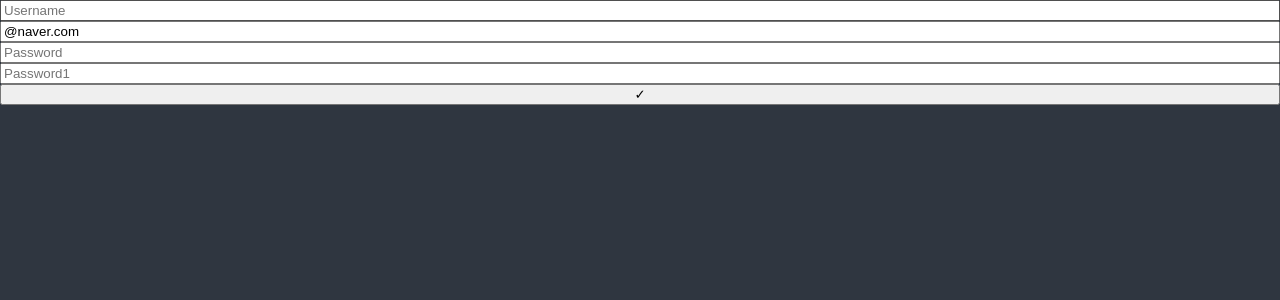
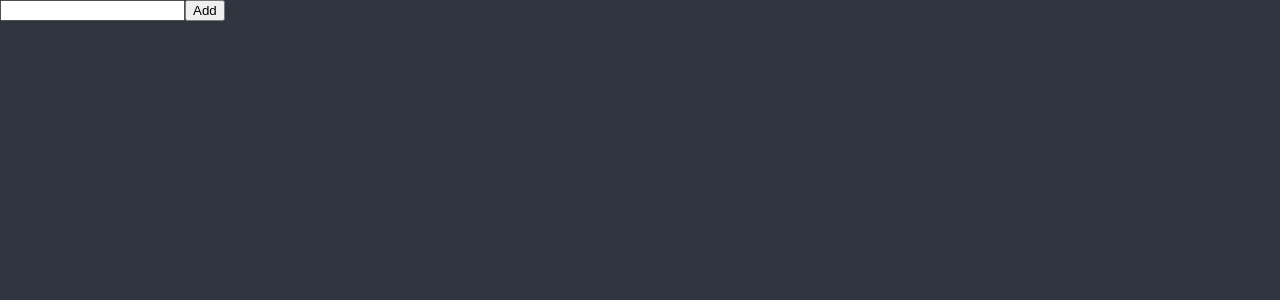
Before and after one commit to ccmonxx/state-management, a React (Create React App) app: page / in a window 1280 px wide. Shown: the top 300 px of the page. Built offline with nearby package versions, Linux system fonts and the light colour scheme.

Commit message:
Add To DO : recoil - atom, useRecoilState

```diff
--- a/package.json
+++ b/package.json
@@ -16,6 +16,7 @@
     "react-helmet-async": "^1.3.0",
     "react-hook-form": "^7.41.5",
     "react-scripts": "5.0.1",
+    "recoil": "^0.7.6",
     "styled-components": "^5.3.6",
     "typescript": "^4.9.4",
     "web-vitals": "^2.1.4"
--- a/src/components/ToDoList.tsx
+++ b/src/components/ToDoList.tsx
@@ -1,32 +1,5 @@
 import { useForm } from "react-hook-form";
-import styled from "styled-components";
-/*
-import { useState } from "react";
-
-function ToDoList() {
-	const [toDo, setToDo] = useState("");
-	const onChange = (event: React.FormEvent<HTMLInputElement>) => {
-		// setToDo(event.currentTarget.value);
-		const {
-			currentTarget: { value },
-		} = event;
-		setToDo(value);
-	};
-	const onSubmit = (event: React.FormEvent<HTMLFormElement>) => {
-		event.preventDefault();
-		console.log(toDo);
-	};
-
-	return (
-		<div>
-			<form onSubmit={onSubmit}>
-				<input value={toDo} onChange={onChange} placeholder="Write a to do" />
-				<button>✓</button>
-			</form>
-		</div>
-	);
-}
- */
+import { atom, useRecoilState } from "recoil";
 
 /*
 register : form 태그가 갖고있는 속성들을 사용할 수 있게 해준다
@@ -47,85 +20,47 @@ setError : 에러가 발생하는 경우 태그에 옵션(기능)을 설정할
 validate : 검사를 위한 조건을 설정할 수 있다
 */
 
-const Form = styled.form`
-	display: flex;
-	flex-direction: column;
-`;
-
 interface IForm {
-	username: string;
-	email: string;
-	password: string;
-	password1: string;
-	extraError?: string;
+	toDo: string;
 }
 
+interface IToDo {
+	id: number;
+	text: string;
+	catagory: "TODO" | "DOING" | "DONE";
+}
+
+const toDoState = atom<IToDo[]>({
+	key: "toDo",
+	default: [],
+});
+
 function ToDoList() {
-	const {
-		register,
-		handleSubmit,
-		formState: { errors },
-		setError,
-	} = useForm<IForm>({
-		defaultValues: { email: "@naver.com" },
-	});
+	const [toDos, setToDos] = useRecoilState(toDoState);
 
-	// 1. Password 검사
-	const onValid = (data: IForm) => {
-		if (data.password !== data.password1) {
-			setError("password1", { message: "Password are not the same" }, { shouldFocus: true });
-		}
-		// setError("extraError", { message: "Server offiline" });
+	const { register, handleSubmit, setValue } = useForm<IForm>();
+	const handleValid = ({ toDo }: IForm) => {
+		// console.log(data.toDo);
+		setToDos((oldToDos) => [
+			{ text: toDo, id: Date.now(), catagory: "TODO" },
+			...oldToDos,
+		]);
+		setValue("toDo", "");
 	};
-	console.log(errors);
 
 	return (
 		<div>
-			<Form onSubmit={handleSubmit(onValid)}>
+			<form onSubmit={handleSubmit(handleValid)}>
 				<input
-					{...register("username", {
-						required: "Write here",
-						validate: {
-							noNico: (value) => (value.includes("nico") ? "no nico allowed" : true),
-							noNick: (value) => (value.includes("nick") ? "no nick allowed" : true),
-						},
-					})}
-					placeholder="Username"
+					{...register("toDo", { required: "Please write a To Do" })}
 				/>
-				<span>{errors?.username?.message}</span>
-				<input
-					{...register("email", {
-						required: "Write here",
-						pattern: {
-							value: /^[A-Za-z0-9._-]+@naver.com$/,
-							message: "Only naver.com mails allowed",
-						},
-					})}
-					placeholder="Email"
-				/>
-				<span>{errors?.email?.message}</span>
-				<input
-					{...register("password", {
-						required: "Write here",
-						minLength: 5,
-					})}
-					placeholder="Password"
-				/>
-				<span>{errors.password?.message}</span>
-				<input
-					{...register("password1", {
-						required: "Password is required",
-						minLength: {
-							value: 5,
-							message: "Your password is too short",
-						},
-					})}
-					placeholder="Password1"
-				/>
-				<span>{errors.password1?.message}</span>
-				<button>✓</button>
-				{/* <span>{errors?.extraError?.message}</span> */}
-			</Form>
+				<button>Add</button>
+			</form>
+			<ul>
+				{toDos.map((toDo) => (
+					<li key={toDo.id}>{toDo.text}</li>
+				))}
+			</ul>
 		</div>
 	);
 }
--- a/src/index.tsx
+++ b/src/index.tsx
@@ -1,16 +1,21 @@
 import React from "react";
 import ReactDOM from "react-dom/client";
+import { RecoilRoot } from "recoil";
 import { ThemeProvider } from "styled-components";
 import App from "./App";
 import { GlobalStyle } from "./styles/GloblaStyle";
 import { darkTheme } from "./styles/theme";
 
-const root = ReactDOM.createRoot(document.getElementById("root") as HTMLElement);
+const root = ReactDOM.createRoot(
+	document.getElementById("root") as HTMLElement
+);
 root.render(
 	<React.StrictMode>
-		<ThemeProvider theme={darkTheme}>
-			<GlobalStyle />
-			<App />
-		</ThemeProvider>
+		<RecoilRoot>
+			<ThemeProvider theme={darkTheme}>
+				<GlobalStyle />
+				<App />
+			</ThemeProvider>
+		</RecoilRoot>
 	</React.StrictMode>
 );
```
Also changed, not shown: 1 other file (tests, documents, lock files or other folders).
